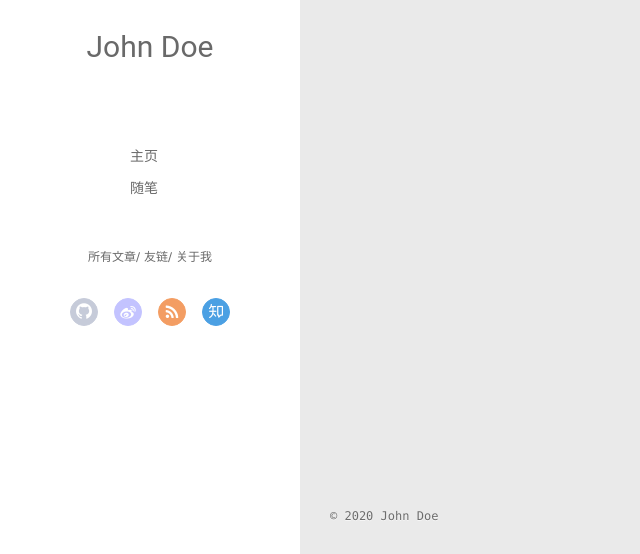
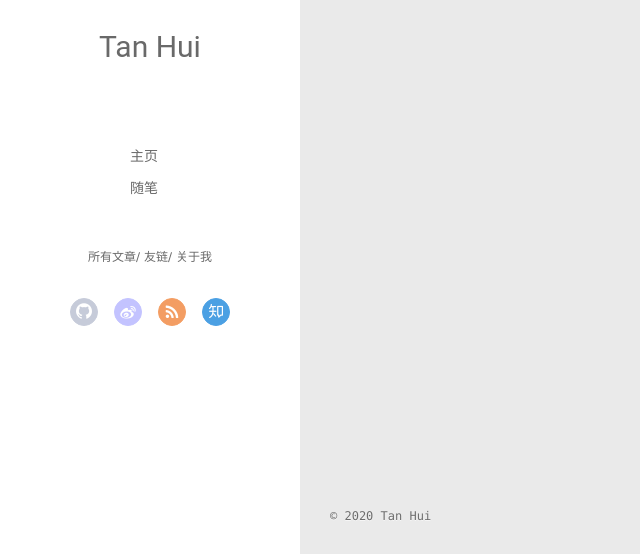
Before and after one commit to thdream/thdream.github.io, a plain HTML site: page archives/index.html in a window 1280 px wide. Shown: the part 243-797 px from the top of the page, 0-640 px from the left. Drawn offline with Linux system fonts and the light colour scheme; no server answers.

Commit message:
Site updated: 2020-06-27 10:15:25

```diff
--- a/archives/index.html
+++ b/archives/index.html
@@ -13,7 +13,7 @@
 <meta property="og:url" content="https://thdream.github.io/blog/archives/index.html">
 <meta property="og:site_name" content="Hexo">
 <meta property="og:locale" content="en_US">
-<meta property="article:author" content="John Doe">
+<meta property="article:author" content="Tan Hui">
 <meta name="twitter:card" content="summary">
 
     <link rel="alternative" href="/atom.xml" title="Hexo" type="application/atom+xml">
@@ -46,7 +46,7 @@
 			<img src="" class="js-avatar">
 		</a>
 		<hgroup>
-		  <h1 class="header-author"><a href="/">John Doe</a></h1>
+		  <h1 class="header-author"><a href="/">Tan Hui</a></h1>
 		</hgroup>
 
 
@@ -104,7 +104,7 @@
 				<img src="" class="js-avatar">
 			</div>
 			<hgroup>
-			  <h1 class="header-author js-header-author">John Doe</h1>
+			  <h1 class="header-author js-header-author">Tan Hui</h1>
 			</hgroup>
 
 
@@ -229,7 +229,7 @@
   <div class="outer">
     <div id="footer-info">
     	<div class="footer-left">
-    		&copy; 2020 John Doe
+    		&copy; 2020 Tan Hui
     	</div>
       	<div class="footer-right">
       		<a href="http://hexo.io/" target="_blank">Hexo</a>  Theme <a href="https://github.com/litten/hexo-theme-yilia" target="_blank">Yilia</a> by Litten
```
Also changed, not shown: 2020/06/26/hello-world/index.html (+4 -4 lines), 2020/06/27/第一篇hexo博文/index.html (+4 -4 lines), archives/2020/06/index.html (+4 -4 lines), archives/2020/index.html (+4 -4 lines), index.html (+4 -4 lines).
